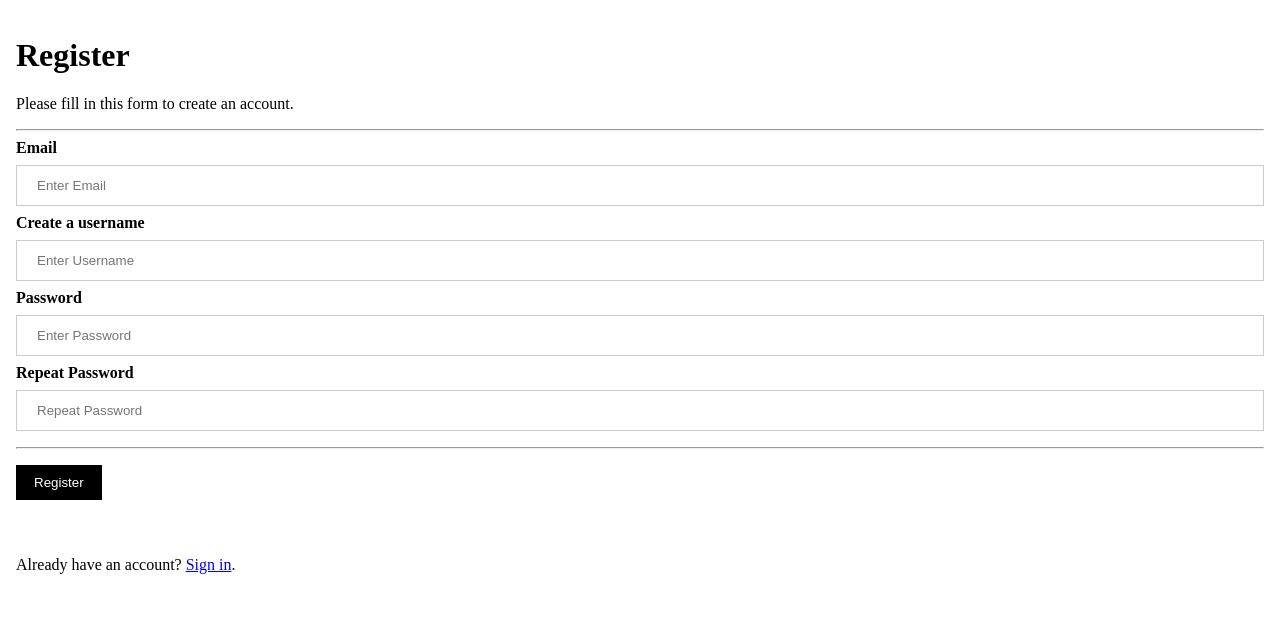
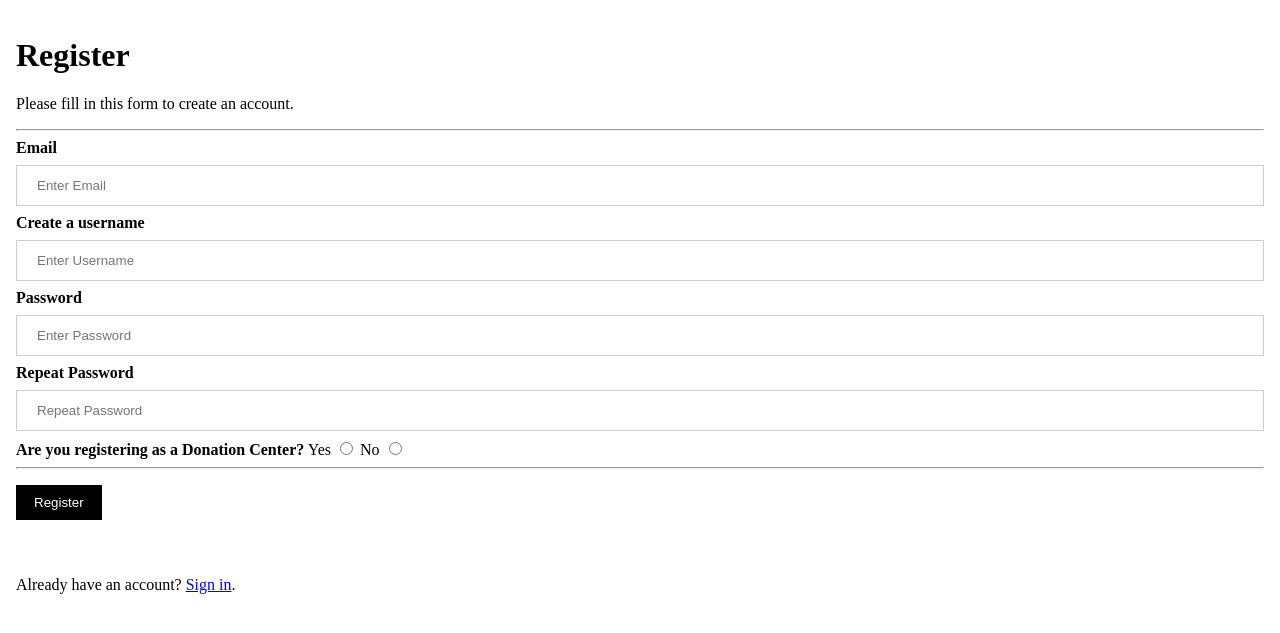
Before and after one commit to csongbird/Pitch-n, a Flask app: page /signup in a window 1280 px wide. Shown: the part 67-700 px from the top of the page. Run offline with Flask 2, Linux system fonts and the light colour scheme.

Commit message:
Registration for centers

```diff
--- a/source/app.py
+++ b/source/app.py
@@ -2,7 +2,7 @@ from flask import Flask, Blueprint, render_template
 from flask import redirect, url_for, request, flash
 from flask_login import login_user
 from werkzeug.security import generate_password_hash, check_password_hash
-from .models import User
+from .models import User, Organization
 from . import db as db
 import os
 
@@ -36,25 +36,34 @@ def signup():
 @auth.route('/signup', methods=['POST'])
 def signup_post():
     email = request.form.get('email')
-    name = request.form.get('uname')
+    username = request.form.get('uname')
     password = request.form.get('psw')
     # if this returns a user, then the email already exists in database
     user = User.query.filter(
-        User.email == email or User.username == name
+        User.email == email or User.username == username
     ).first()
     # if a user is found, we want to redirect back to signup page
     if user:
         flash('Email address already exists')
         return redirect(url_for('auth.signup'))
 
+    #this means registration is for a center
+    center = True if request.form.get('yes') else False
+
     # create a new user with the form data.
     # Hash the password so the plaintext version isn't saved.
-    if (email and name and password):
+    if (email and username and password and not center):
         new_user = User(
             email=email,
-            username=name,
+            username=username,
             password=generate_password_hash(password, method='sha256')
         )
+
+    #create a new center with the form data
+    if (center):
+        name = request.form.get('name')
+        location = request.form.get('loc')
+        new_user = Organization(name, password, location, email)
 
     # add the new user to the database
     db.session.add(new_user)
@@ -73,6 +82,9 @@ def login_post():
         User.username == name or User.email == name
     ).first()
 
+    center = Organization.query.filter(
+        Organization.username == name or Organization.email == name
+    ).first()
     # check if the user actually exists
     # take the user-supplied password, hash it,
     # and compare it to the hashed password in the database
--- a/source/models.py
+++ b/source/models.py
@@ -31,10 +31,11 @@ class Organization(db.Model):
     email = db.Column(db.String(255), unique=True, nullable=False)
     location = db.Column(db.String(255), unique=True, nullable=False)
 
-    def __init__(self, name, password, location, **kwargs):
+    def __init__(self, name, password, location, email):
         self.name = name
         self.password = password
         self.location = location
+        self.email = email
 
     def get_org_with_id(org_id):
         return Organization.query.filter_by(org_id=org_id).first()
--- a/source/templates/register.html
+++ b/source/templates/register.html
@@ -50,9 +50,15 @@
 
               <label for="psw-repeat"><b>Repeat Password</b></label>
               <input type="password" placeholder="Repeat Password" name="psw-repeat" id="psw-repeat" required>
-              <hr>
 
 
+              <label for="orgfield"><b>Are you registering as a Donation Center?</b></label>
+                Yes <input type="radio" onclick="javascript:yesnoCheck();" name="yes" id="yesCheck"> No <input type="radio" onclick="javascript:yesnoCheck();" name="no" id="noCheck"><br>
+              <div id="ifYes" style="display:none">
+                  What is your center called?<input type='text' placeholder="Center name" id='yes' name='name'><br>
+                  What is the location of your center?<input type='text' placeholder="Center Location" id='acc' name='loc'>
+              </div>
+              <hr>
               <button type="submit" class="registerbtn" onclick = "window.location.href='register.html'"> Register</button>
             </div>
 
@@ -61,7 +67,17 @@
             </div>
           </form>
 
+          <script type="text/javascript">
 
+            function yesnoCheck() {
+                if (document.getElementById('yesCheck').checked) {
+                    document.getElementById('ifYes').style.display = 'block';
+                }
+                else document.getElementById('ifYes').style.display = 'none';
+
+            }
+
+            </script>
 
 
     </body>
```
Also changed, not shown: source/db.sqlite.
